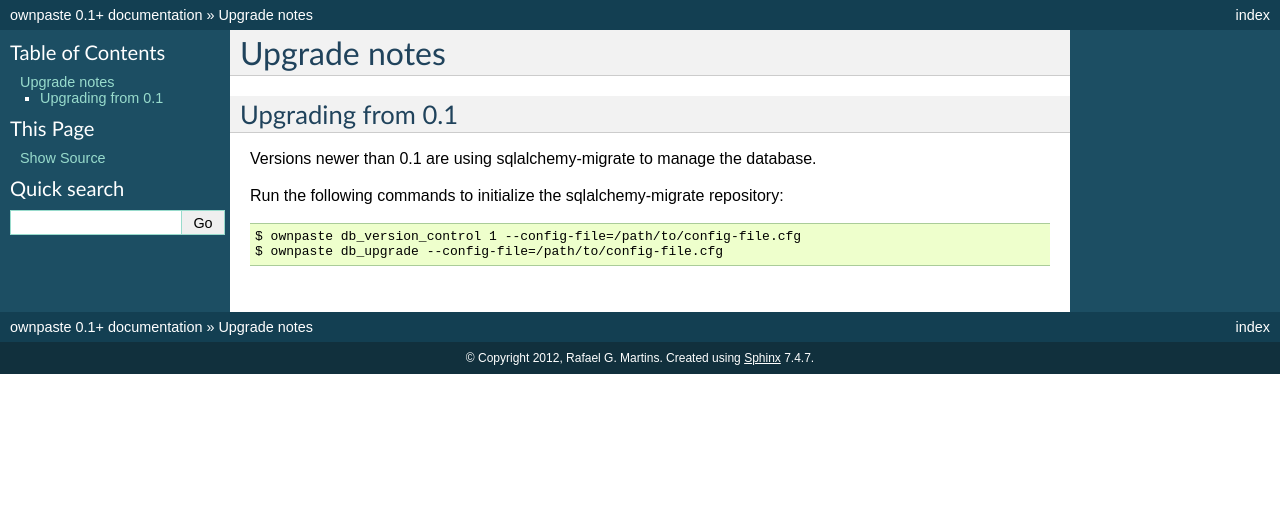
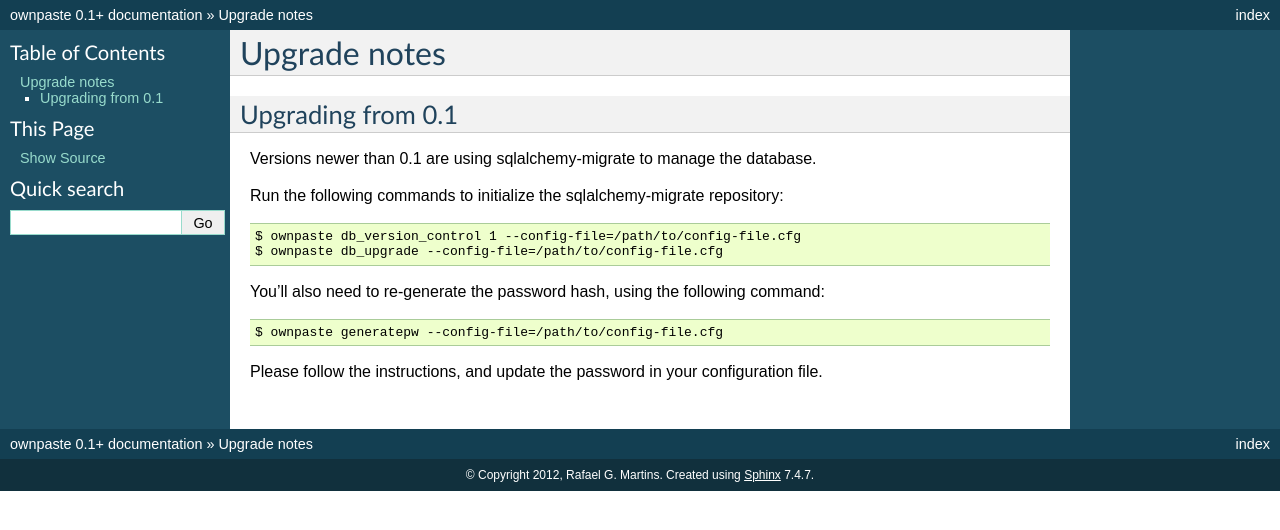
Before and after one commit to rafaelmartins/ownpaste, a Sphinx documentation site: the page built from docs/upgrade.rst, in a window 1280 px wide. Shown: the top 530 px of the page. Built offline with Sphinx 7.4.7, drawn with Linux system fonts in a browser that asks for light colours.

Commit message:
updated docs, again

```diff
--- a/docs/setup.rst
+++ b/docs/setup.rst
@@ -85,7 +85,7 @@
 The following command will ask you for the desired password, and output the hash
 to be used in the configuration file::
 
-    $ ownpaste generatepw
+    $ ownpaste generatepw --config-file=/path/to/config-file.cfg
 
 
 Configuration parameters
@@ -108,6 +108,8 @@
 |                         |                              | pagination                       |
 +-------------------------+------------------------------+----------------------------------+
 | SQLALCHEMY_DATABASE_URI | 'sqlite:////tmp/ownpaste.db' | SQL-Alchemy database string      |
++-------------------------+------------------------------+----------------------------------+
+| REALM                   | 'ownpaste'                   | Realm for HTTP Digest auth.      |
 +-------------------------+------------------------------+----------------------------------+
 | USERNAME                | 'ownpaste'                   | Username                         |
 +-------------------------+------------------------------+----------------------------------+
--- a/docs/upgrade.rst
+++ b/docs/upgrade.rst
@@ -10,3 +10,10 @@
 
     $ ownpaste db_version_control 1 --config-file=/path/to/config-file.cfg
     $ ownpaste db_upgrade --config-file=/path/to/config-file.cfg
+
+You'll also need to re-generate the password hash, using the following command::
+
+    $ ownpaste generatepw --config-file=/path/to/config-file.cfg
+
+Please follow the instructions, and update the password in your configuration
+file.
```
